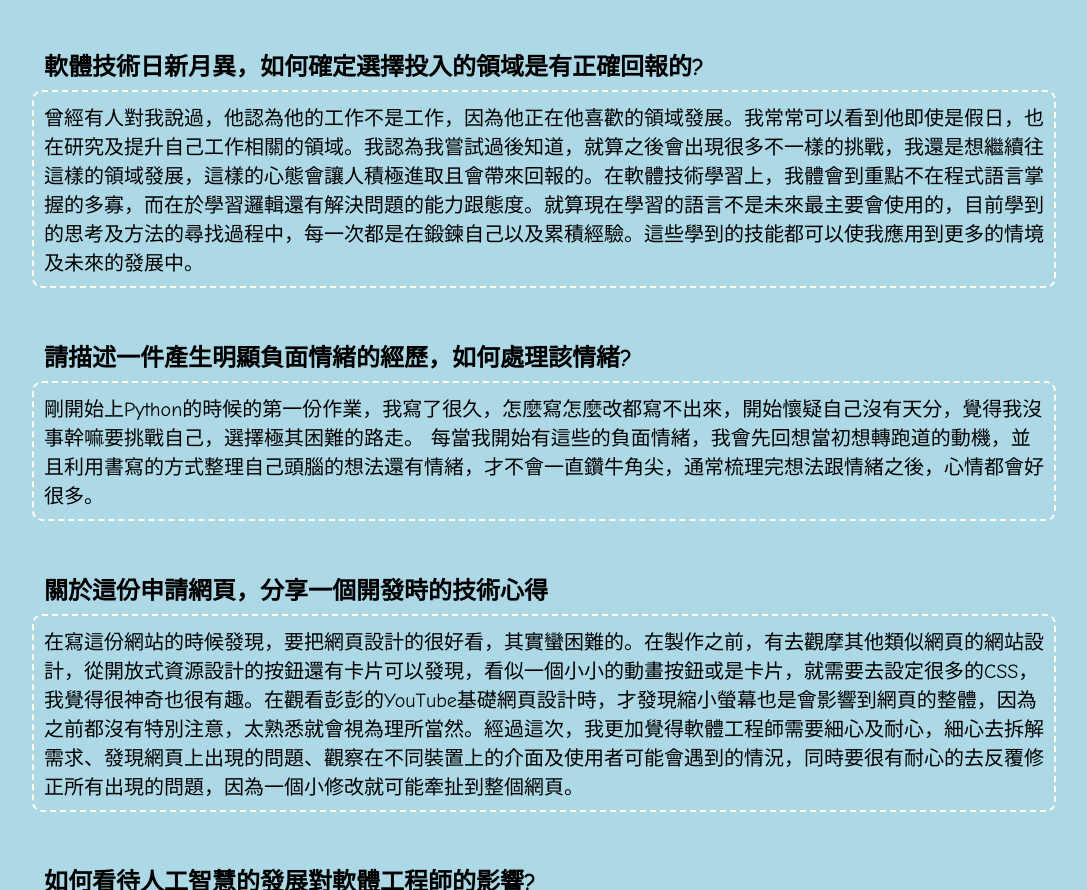
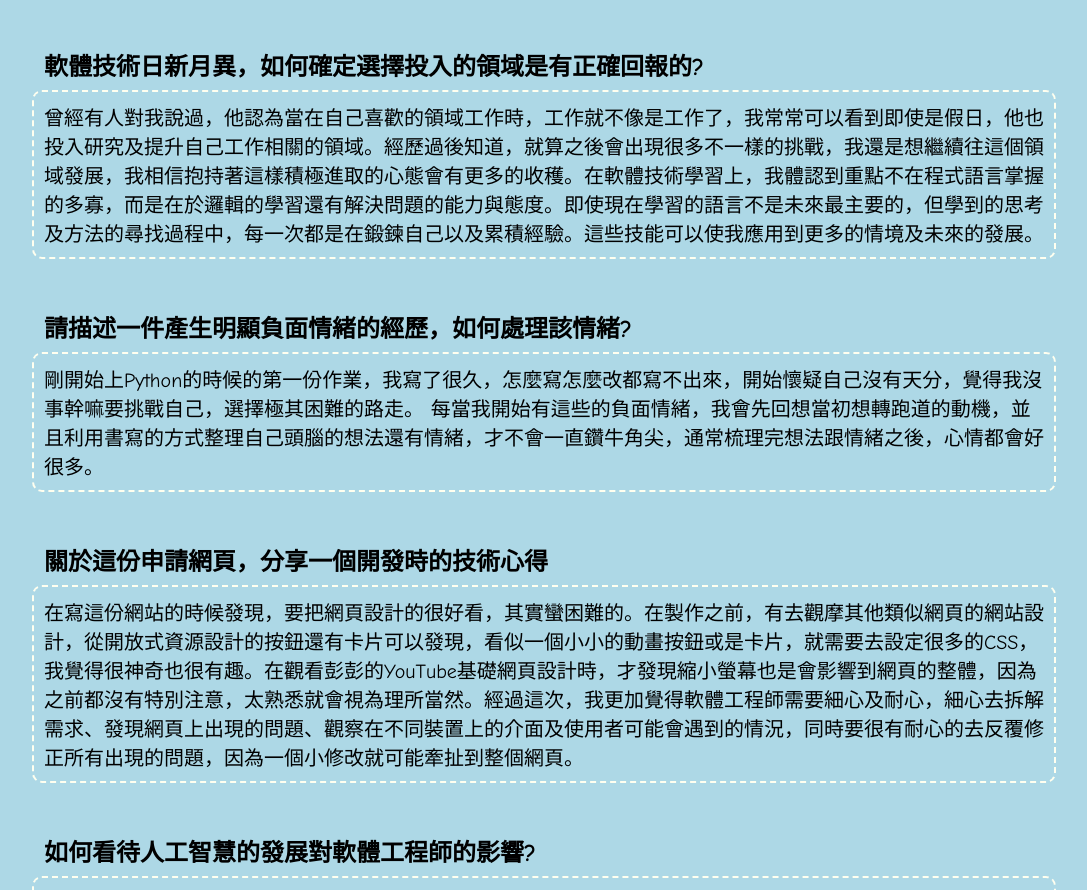
Before and after one commit to yuntsai35/wehelp-application, a plain HTML site: page index.html in a window 1280 px wide. Shown: the part 1729-2619 px from the top of the page, without its empty margins (96-1183 px from the left). Drawn offline with Linux system fonts and the light colour scheme.

Commit message:
Update index.html

```diff
--- a/index.html
+++ b/index.html
@@ -123,7 +123,7 @@
     <section id="career">
     <h2> 軟體技術日新月異，如何確定選擇投入的領域是有正確回報的?</h2>
 
-    <div class="outlayer"> 曾經有人對我說過，他認為他的工作不是工作，因為他正在他喜歡的領域發展。我常常可以看到他即使是假日，也在研究及提升自己工作相關的領域。我認為我嘗試過後知道，就算之後會出現很多不一樣的挑戰，我還是想繼續往這樣的領域發展，這樣的心態會讓人積極進取且會帶來回報的。在軟體技術學習上，我體會到重點不在程式語言掌握的多寡，而在於學習邏輯還有解決問題的能力跟態度。就算現在學習的語言不是未來最主要會使用的，目前學到的思考及方法的尋找過程中，每一次都是在鍛鍊自己以及累積經驗。這些學到的技能都可以使我應用到更多的情境及未來的發展中。</div>
+    <div class="outlayer"> 曾經有人對我說過，他認為當在自己喜歡的領域工作時，工作就不像是工作了，我常常可以看到即使是假日，他也投入研究及提升自己工作相關的領域。經歷過後知道，就算之後會出現很多不一樣的挑戰，我還是想繼續往這個領域發展，我相信抱持著這樣積極進取的心態會有更多的收穫。在軟體技術學習上，我體認到重點不在程式語言掌握的多寡，而是在於邏輯的學習還有解決問題的能力與態度。即使現在學習的語言不是未來最主要的，但學到的思考及方法的尋找過程中，每一次都是在鍛鍊自己以及累積經驗。這些技能可以使我應用到更多的情境及未來的發展。</div>
     </section>
     <br>
     <section id="emotion">
```
